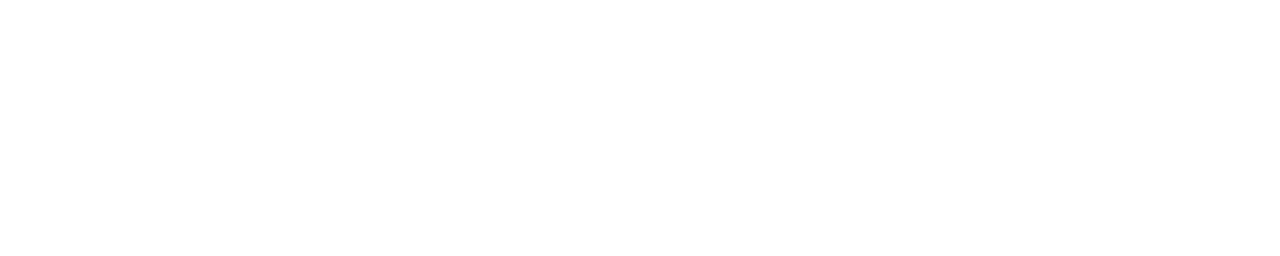
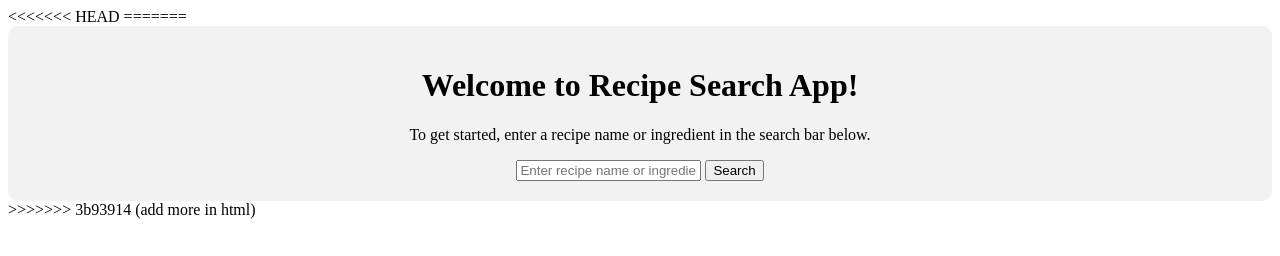
Before and after one commit to AvenP/recipe-search-app, a plain HTML site: page index.html in a window 1280 px wide. Drawn offline with Linux system fonts and the light colour scheme.

Commit message:
more code in html

```diff
--- a/index.html
+++ b/index.html
@@ -5,8 +5,20 @@
     <meta http-equiv="X-UA-Compatible" content="IE=edge">
     <meta name="viewport" content="width=device-width, initial-scale=1.0">
     <title>Recipe Search</title>
+<<<<<<< HEAD
 </head>
 <body>
+=======
+    <script src="./assets/script.js"></script>
+</head>
+<body>
+    <div id="welcome-module" style="background-color: #f2f2f2; padding: 20px; border-radius: 10px; text-align: center;">
+        <h1>Welcome to Recipe Search App!</h1>
+        <p>To get started, enter a recipe name or ingredient in the search bar below.</p>
+        <input type="text" id="search-input" placeholder="Enter recipe name or ingredient">
+        <button type="button" id="search-button">Search</button>
+      </div>
+>>>>>>> 3b93914 (add more in html)
 
 </body>
 </html>
```
